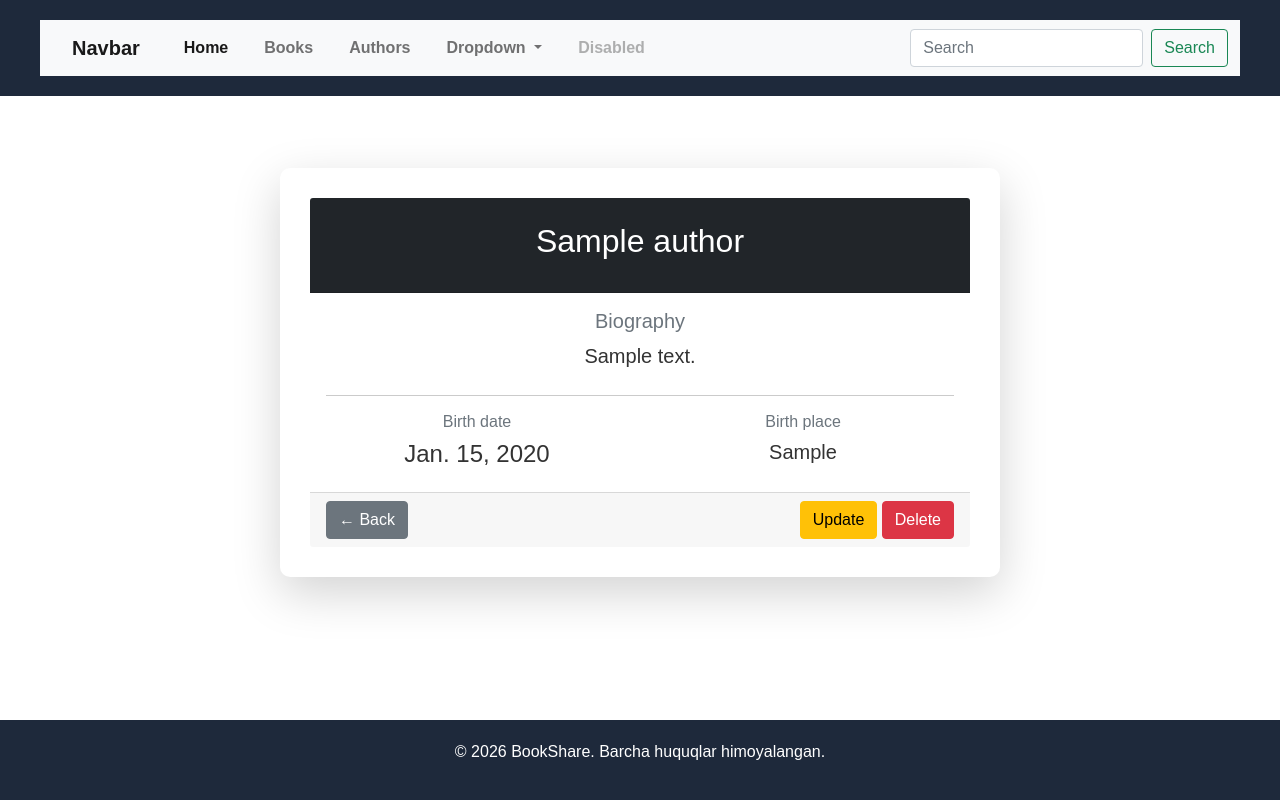
After one commit to Giyos1/team-django, a Django app: page /authors/detail_author/1/ in a window 1280 px wide. The commit adds this page. Run offline with Django 5.2, Linux system fonts and the light colour scheme; tables that the repository leaves empty hold one stand-in row (values such as "Sample post").

Commit message:
add:homework2

```diff
--- a/books/models/authors.py
+++ b/books/models/authors.py
@@ -4,6 +4,8 @@ from django.db import models
 class Authors(models.Model):
     name = models.CharField(max_length=255)
     birth_date = models.DateField()
+    birth_place = models.CharField(max_length=255, null=True, blank=True)
+    biography = models.TextField(null=True, blank=True)
 
     def __str__(self):
         return self.name
--- a/books/urls.py
+++ b/books/urls.py
@@ -1,7 +1,7 @@
 from django.urls import path
 from . import views
 
-urlpatterns = [
+book_urlpatterns = [
     path('', views.book_list, name='book_list'),
     path('create_book_form/', views.book_create_form, name='create_form_book'),
     path('update_book_form/<int:pk>/', views.book_update_form, name='update_book_form'),
@@ -11,3 +11,14 @@ urlpatterns = [
 
     path('detail_book/<int:pk>/', views.book_detail, name='detail_book'),
 ]
+
+author_urlpatterns = [
+    path('', views.authors_list, name='author_list'),
+    path('create_author_form/', views.author_create_form, name='create_form_author'),
+    path('create_author', views.author_create, name='create_author'),
+    path('update_author_form/<int:pk>/', views.author_update_form, name='update_author_form'),
+    path('update_author/<int:pk>/', views.author_update, name='update_author'),
+    path('delete_author/<int:pk>/', views.author_delete, name='delete_author'),
+
+    path('detail_author/<int:pk>/', views.author_detail, name='detail_author'),
+]
--- a/books/views.py
+++ b/books/views.py
@@ -1,7 +1,11 @@
 from django.shortcuts import render, redirect, get_object_or_404
 
-from books.forms import BookForm, BookModelForm
-from books.models import Books
+from books.forms import BookModelForm, AuthorsModelForm
+from books.models import Books, Authors
+
+
+def home(request):
+    return render(request, 'home.html')
 
 
 def book_list(request):
@@ -67,3 +71,52 @@ def book_delete(request, pk):
 def book_detail(request, pk):
     book = get_object_or_404(Books, id=pk)
     return render(request, 'books/detail.html', context={"book": book})
+
+
+
+
+def authors_list(request):
+    authors = Authors.objects.all()
+
+    return render(request, 'authors/list.html', context={"authors": authors})
+
+def author_create_form(request):
+    form = AuthorsModelForm()
+    return render(request, 'authors/create.html', {"form": form})
+
+
+def author_create(request):
+    form = AuthorsModelForm(data=request.POST)
+    if form.is_valid():
+        form.save()
+        return redirect('author_list')
+    else:
+        return render(request, 'authors/create.html', {'form': form})
+
+
+def author_detail(request, pk):
+    author = get_object_or_404(Authors, id=pk)
+    return render(request, 'authors/detail.html', context={"author": author})
+
+
+def author_update_form(request, pk):
+    author = get_object_or_404(Authors, id=pk)
+    form = AuthorsModelForm(instance=author)
+    return render(request, 'authors/update.html', context={"author": author, 'form': form})
+
+
+def author_update(request, pk):
+    author = get_object_or_404(Authors, id=pk)
+    form = AuthorsModelForm(data=request.POST, instance=author)
+    if form.is_valid():
+        form.save()
+        return redirect('author_list')
+    else:
+        return render(request, 'authors/update.html', {'author': author, 'form': form})
+
+
+def author_delete(request, pk):
+    author = get_object_or_404(Authors, id=pk)
+    if request.method == 'POST':
+        author.delete()
+    return redirect('author_list')
--- a/config/settings.py
+++ b/config/settings.py
@@ -86,7 +86,7 @@ DATABASES = {
     "default": {
         "ENGINE": "django.db.backends.postgresql",
         "NAME": "team_django",
-        "USER": "giyos",
+        "USER": "fkhamroev",
         "PASSWORD": "12",
         "HOST": "127.0.0.1",
         "PORT": "5432",
--- a/config/urls.py
+++ b/config/urls.py
@@ -1,8 +1,13 @@
 from django.contrib import admin
 from django.urls import path, include
+
+from books import views as books_views
+from books.urls import book_urlpatterns, author_urlpatterns
 
 
 urlpatterns = [
     path('admin/', admin.site.urls),
-    path('books/', include('books.urls'))
+    path('', books_views.home, name='home'),
+    path('books/', include(book_urlpatterns)),
+    path('authors/', include(author_urlpatterns)),
 ]
--- /dev/null
+++ b/templates/authors/detail.html
@@ -0,0 +1,82 @@
+{% extends 'base.html' %}
+
+{% block title %}
+    Author Detail
+{% endblock %}
+
+{% block content %}
+
+<div class="container mt-5">
+    <div class="row justify-content-center">
+
+        <div class="col-md-8">
+
+            <div class="card shadow-lg border-0 rounded-4">
+
+                <div class="card-header bg-dark text-white text-center py-4">
+                    <h2>{{ author.name }}</h2>
+                </div>
+
+                <div class="card-body">
+
+                    <div class="mb-4">
+                        <h5 class="text-secondary">Biography</h5>
+                        <p class="fs-5">{{ author.biography }}</p>
+                    </div>
+
+                    <hr>
+
+                    <div class="row">
+
+                        <div class="col-md-6">
+                            <h6 class="text-muted">Birth date</h6>
+                            <h4>{{ author.birth_date }}</h4>
+                        </div>
+
+                        <div class="col-md-6">
+                            <h6 class="text-muted">Birth place</h6>
+                            <h5>{{ author.birth_place }}</h5>
+                        </div>
+
+                    </div>
+
+                </div>
+
+                <div class="card-footer d-flex justify-content-between">
+
+                    <a href="{% url 'author_list' %}" class="btn btn-secondary">
+                        ← Back
+                    </a>
+
+                    <div>
+
+                        <a href="{% url 'update_author_form' author.id %}"
+                           class="btn btn-warning">
+                            Update
+                        </a>
+
+                        <form action="{% url 'delete_author' author.id %}"
+                              method="post"
+                              style="display:inline;"
+                              onsubmit="return confirm('Rostdan ham ushbu authorni o‘chirmoqchimisiz?');">
+
+                            {% csrf_token %}
+
+                            <button type="submit" class="btn btn-danger">
+                                Delete
+                            </button>
+
+                        </form>
+
+                    </div>
+
+                </div>
+
+            </div>
+
+        </div>
+
+    </div>
+</div>
+
+{% endblock %}
--- a/templates/base.html
+++ b/templates/base.html
@@ -17,7 +17,7 @@
 <header>
     <nav class="navbar navbar-expand-lg navbar-light bg-light">
         <div class="container-fluid">
-            <a class="navbar-brand" href="#">Navbar</a>
+            <a class="navbar-brand" href="{% url 'home' %}">Navbar</a>
             <button class="navbar-toggler" type="button" data-bs-toggle="collapse"
                     data-bs-target="#navbarSupportedContent" aria-controls="navbarSupportedContent"
                     aria-expanded="false" aria-label="Toggle navigation">
@@ -26,10 +26,13 @@
             <div class="collapse navbar-collapse" id="navbarSupportedContent">
                 <ul class="navbar-nav me-auto mb-2 mb-lg-0">
                     <li class="nav-item">
-                        <a class="nav-link active" aria-current="page" href="#">Home</a>
+                        <a class="nav-link active" aria-current="page" href="{% url 'home' %}">Home</a>
                     </li>
                     <li class="nav-item">
-                        <a class="nav-link" href="#">Link</a>
+                        <a class="nav-link" href="{% url 'book_list' %}">Books</a>
+                    </li>
+                    <li class="nav-item">
+                        <a class="nav-link" href="{% url 'author_list' %}">Authors</a>
                     </li>
                     <li class="nav-item dropdown">
                         <a class="nav-link dropdown-toggle" href="#" id="navbarDropdown" role="button"
```
Also changed, not shown: books/forms.py (+13 -1 lines), templates/authors/create.html (added, +29 -0 lines), templates/authors/list.html (added, +48 -0 lines), templates/authors/update.html (added, +29 -0 lines), templates/home.html (added, +22 -0 lines), books/migrations/0005_authors_biography_authors_birth_place.py (added).
